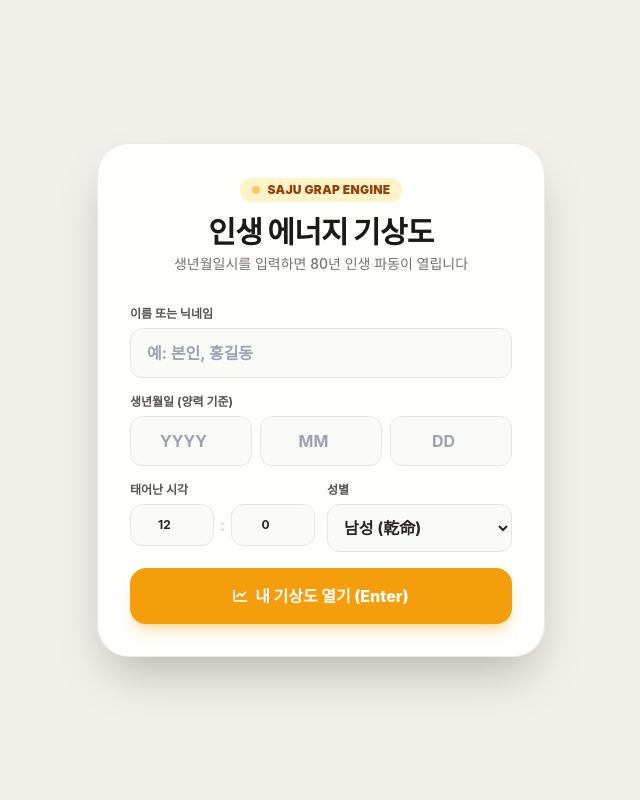
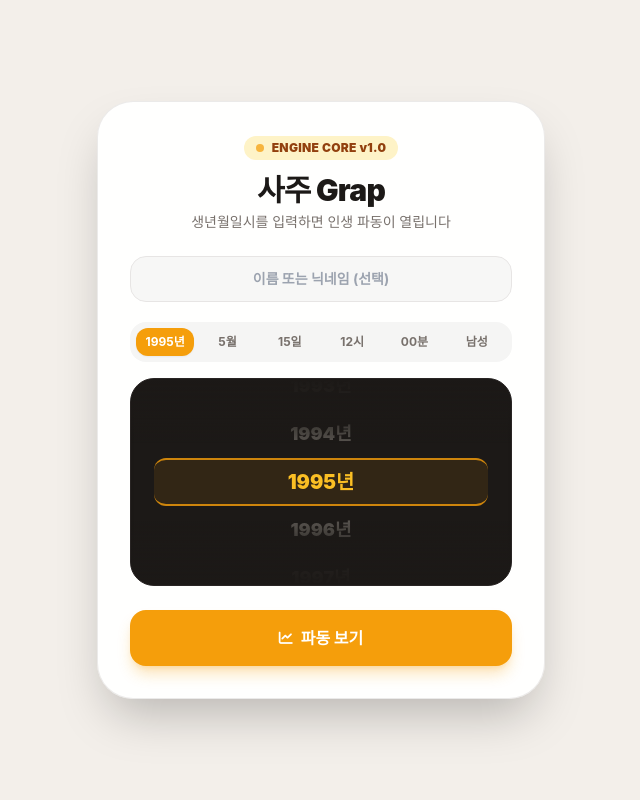
Before and after one commit to hey24blanket/saju_grap, a website: page index.html in a window 1280 px wide. Shown: the whole page, without its empty margins (319-959 px from the left). Drawn offline with nearby package versions, Linux system fonts and the light colour scheme; a web font is replaced by a local one.

Commit message:
Update index.html

```diff
--- a/index.html
+++ b/index.html
@@ -2,8 +2,8 @@
 <html lang="ko">
 <head>
   <meta charset="UTF-8" />
-  <meta name="viewport" content="width=device-width, initial-scale=1.0" />
-  <title>사주그랩 // SAJU GRAP - 인생 에너지 기상도</title>
+  <meta name="viewport" content="width=device-width, initial-scale=1.0, maximum-scale=1.0, user-scalable=no" />
+  <title>사주 Grap - 인생 파동 분석 엔진</title>
 
   <!-- Tailwind CSS, FontAwesome & Chart.js -->
   <script src="https://cdn.tailwindcss.com"></script>
@@ -17,100 +17,100 @@
 
   <style>
     @import url('https://cdn.jsdelivr.net/gh/orioncactus/pretendard/dist/web/static/pretendard.css');
-    * { font-family: 'Pretendard', -apple-system, BlinkMacSystemFont, system-ui, Roboto, sans-serif; }
+    * { font-family: 'Pretendard', -apple-system, BlinkMacSystemFont, system-ui, Roboto, sans-serif; -webkit-tap-highlight-color: transparent; }
+
     .no-scrollbar::-webkit-scrollbar { display: none; }
     .no-scrollbar { -ms-overflow-style: none; scrollbar-width: none; }
     .tube-fill { transition: height 0.8s cubic-bezier(0.34, 1.56, 0.64, 1); }
 
-    /* 화면 전환 페이드 애니메이션 */
+    /* 휠 피커 스크롤 스냅 */
+    .wheel-scroll-container {
+      scroll-snap-type: y mandatory;
+      overscroll-behavior-y: contain;
+    }
+    .wheel-item {
+      scroll-snap-align: center;
+      scroll-snap-stop: always;
+    }
+
+    /* 페이드 애니메이션 */
     .fade-in {
       animation: fadeIn 0.4s cubic-bezier(0.16, 1, 0.3, 1) forwards;
     }
     @keyframes fadeIn {
-      from { opacity: 0; transform: translateY(12px); }
+      from { opacity: 0; transform: translateY(14px); }
       to { opacity: 1; transform: translateY(0); }
     }
   </style>
 </head>
-<body class="bg-[#F3EFEA] text-stone-800 min-h-screen flex flex-col items-center justify-center p-4 md:p-8">
+<body class="bg-[#F3EFEA] text-stone-800 min-h-screen flex flex-col items-center justify-center p-3 md:p-8">
 
   <!-- ===================================================================== -->
-  <!-- 1. [초기 진입 화면] 사주 정보 입력 & 시작 게이트 (Onboarding View)      -->
+  <!-- 1. [온보딩 화면] 화면 정중앙 배치 & 파친코 휠 슬라이더               -->
   <!-- ===================================================================== -->
-  <div id="viewOnboarding" class="w-full max-w-md bg-white/95 backdrop-blur-md rounded-[32px] p-7 md:p-8 shadow-2xl border border-stone-200/80 fade-in">
-    <!-- 브랜드 로고 & 타이틀 -->
-    <div class="text-center mb-8">
+  <div id="viewOnboarding" class="w-full max-w-md bg-white/95 backdrop-blur-xl rounded-[36px] p-6 md:p-8 shadow-2xl border border-stone-200/80 fade-in flex flex-col justify-between my-auto">
+
+    <!-- 브랜드 헤더 -->
+    <div class="text-center mb-6">
       <div class="inline-flex items-center gap-2 bg-amber-100 text-amber-800 px-3 py-1 rounded-full text-xs font-black tracking-wide mb-3">
         <span class="w-2 h-2 rounded-full bg-amber-500 animate-pulse"></span>
-        SAJU GRAP ENGINE
+        ENGINE CORE v1.0
       </div>
-      <h1 class="text-2xl md:text-3xl font-black text-stone-900 tracking-tight">인생 에너지 기상도</h1>
-      <p class="text-xs md:text-sm text-stone-500 font-medium mt-1">생년월일시를 입력하면 80년 인생 파동이 열립니다</p>
+      <h1 class="text-3xl font-black text-stone-900 tracking-tight">사주 Grap</h1>
+      <p class="text-xs md:text-sm text-stone-500 font-medium mt-1">생년월일시를 입력하면 인생 파동이 열립니다</p>
     </div>
 
-    <!-- 사주 입력 폼 -->
-    <form id="onboardingForm" class="space-y-4">
-      <!-- 1) 이름 -->
-      <div>
-        <label class="block text-xs font-bold text-stone-600 mb-1.5">이름 또는 닉네임</label>
-        <input type="text" id="initName" placeholder="예: 본인, 홍길동" required
-          class="w-full px-4 py-3 bg-stone-50 border border-stone-200 rounded-xl font-bold text-stone-800 focus:bg-white focus:ring-2 focus:ring-amber-500 outline-none transition" />
+    <!-- 사용자 이름 입력 -->
+    <div class="mb-5">
+      <div class="relative">
+        <input type="text" id="initName" placeholder="이름 또는 닉네임 (선택)" value=""
+          class="w-full px-4 py-3 bg-stone-100/80 border border-stone-200 rounded-2xl font-bold text-center text-stone-800 focus:bg-white focus:ring-2 focus:ring-amber-500 outline-none transition text-sm" />
       </div>
+    </div>
 
-      <!-- 2) 생년월일 -->
-      <div>
-        <label class="block text-xs font-bold text-stone-600 mb-1.5">생년월일 (양력 기준)</label>
-        <div class="grid grid-cols-3 gap-2">
-          <input type="number" id="initYear" placeholder="YYYY" min="1900" max="2100" required
-            class="w-full px-3 py-3 bg-stone-50 border border-stone-200 rounded-xl font-bold text-center text-stone-800 focus:bg-white focus:ring-2 focus:ring-amber-500 outline-none transition" />
-          <input type="number" id="initMonth" placeholder="MM" min="1" max="12" required
-            class="w-full px-3 py-3 bg-stone-50 border border-stone-200 rounded-xl font-bold text-center text-stone-800 focus:bg-white focus:ring-2 focus:ring-amber-500 outline-none transition" />
-          <input type="number" id="initDay" placeholder="DD" min="1" max="31" required
-            class="w-full px-3 py-3 bg-stone-50 border border-stone-200 rounded-xl font-bold text-center text-stone-800 focus:bg-white focus:ring-2 focus:ring-amber-500 outline-none transition" />
-        </div>
+    <!-- 파친코 휠 단계 탭 (년/월/일/시/분/성별) -->
+    <div class="flex items-center justify-between bg-stone-100 p-1.5 rounded-2xl mb-4 text-xs font-bold gap-1">
+      <button type="button" class="step-tab flex-1 py-1.5 rounded-xl bg-amber-500 text-white shadow-sm transition" data-step="0" id="tabYear">1995년</button>
+      <button type="button" class="step-tab flex-1 py-1.5 rounded-xl text-stone-500 hover:text-stone-800 transition" data-step="1" id="tabMonth">5월</button>
+      <button type="button" class="step-tab flex-1 py-1.5 rounded-xl text-stone-500 hover:text-stone-800 transition" data-step="2" id="tabDay">15일</button>
+      <button type="button" class="step-tab flex-1 py-1.5 rounded-xl text-stone-500 hover:text-stone-800 transition" data-step="3" id="tabHour">12시</button>
+      <button type="button" class="step-tab flex-1 py-1.5 rounded-xl text-stone-500 hover:text-stone-800 transition" data-step="4" id="tabMin">00분</button>
+      <button type="button" class="step-tab flex-1 py-1.5 rounded-xl text-stone-500 hover:text-stone-800 transition" data-step="5" id="tabGender">남성</button>
+    </div>
+
+    <!-- 파친코 휠 슬롯 컨테이너 -->
+    <div class="relative w-full h-52 bg-stone-900 rounded-3xl overflow-hidden shadow-inner border border-stone-800 flex items-center justify-center mb-6">
+
+      <!-- 상하 그라데이션 오버레이 (파친코 원통 렌즈 효과) -->
+      <div class="absolute top-0 left-0 w-full h-16 bg-gradient-to-b from-stone-900 via-stone-900/80 to-transparent pointer-events-none z-10"></div>
+      <div class="absolute bottom-0 left-0 w-full h-16 bg-gradient-to-t from-stone-900 via-stone-900/80 to-transparent pointer-events-none z-10"></div>
+
+      <!-- 중앙 선택 표시 타겟 바 -->
+      <div class="absolute w-[88%] h-12 border-y-2 border-amber-500/80 bg-amber-500/10 rounded-xl pointer-events-none z-0"></div>
+
+      <!-- 동적 롤러 휠 -->
+      <div id="wheelList" class="wheel-scroll-container w-full h-full overflow-y-auto no-scrollbar py-[72px] z-5">
+        <!-- JS로 동적 아이템 생성 -->
       </div>
+    </div>
 
-      <!-- 3) 태어난 시간 & 성별 -->
-      <div class="grid grid-cols-2 gap-3">
-        <div>
-          <label class="block text-xs font-bold text-stone-600 mb-1.5">태어난 시각</label>
-          <div class="flex items-center gap-1.5">
-            <input type="number" id="initHour" placeholder="시(0~23)" min="0" max="23" value="12"
-              class="w-full px-2 py-3 bg-stone-50 border border-stone-200 rounded-xl font-bold text-center text-stone-800 focus:bg-white focus:ring-2 focus:ring-amber-500 outline-none transition text-xs" />
-            <span class="text-stone-300 font-bold">:</span>
-            <input type="number" id="initMin" placeholder="분(0~59)" min="0" max="59" value="0"
-              class="w-full px-2 py-3 bg-stone-50 border border-stone-200 rounded-xl font-bold text-center text-stone-800 focus:bg-white focus:ring-2 focus:ring-amber-500 outline-none transition text-xs" />
-          </div>
-        </div>
+    <!-- 파동 보기 시작 버튼 -->
+    <button type="button" id="btnStart"
+      class="w-full py-4 bg-amber-500 hover:bg-amber-600 active:scale-[0.98] text-white font-extrabold text-base rounded-2xl shadow-lg shadow-amber-500/30 transition flex items-center justify-center gap-2">
+      <i class="fa-solid fa-chart-line text-sm"></i>
+      <span>파동 보기</span>
+    </button>
 
-        <div>
-          <label class="block text-xs font-bold text-stone-600 mb-1.5">성별</label>
-          <select id="initGender"
-            class="w-full px-3 py-3 bg-stone-50 border border-stone-200 rounded-xl font-bold text-stone-800 focus:bg-white focus:ring-2 focus:ring-amber-500 outline-none transition">
-            <option value="1">남성 (乾命)</option>
-            <option value="2">여성 (坤命)</option>
-          </select>
-        </div>
-      </div>
-
-      <!-- 시작 버튼 (Enter 가능) -->
-      <button type="submit" id="btnStart"
-        class="w-full mt-4 py-4 bg-amber-500 hover:bg-amber-600 active:scale-[0.98] text-white font-extrabold text-base rounded-2xl shadow-lg shadow-amber-500/30 transition flex items-center justify-center gap-2">
-        <i class="fa-solid fa-chart-line text-sm"></i>
-        <span>내 기상도 열기 (Enter)</span>
-      </button>
-    </form>
-
-    <!-- 클라우드 저장된 주소록 빠른 로드 칩 -->
-    <div id="onboardingSavedWrapper" class="mt-6 pt-5 border-t border-stone-100 hidden">
-      <p class="text-[11px] font-bold text-stone-400 mb-2.5"><i class="fa-solid fa-clock-rotate-left mr-1"></i>최근 저장된 사주 선택:</p>
+    <!-- 클라우드 저장 사주 칩 -->
+    <div id="onboardingSavedWrapper" class="mt-5 pt-4 border-t border-stone-100 hidden">
+      <p class="text-[11px] font-bold text-stone-400 mb-2"><i class="fa-solid fa-clock-rotate-left mr-1"></i>저장된 사주 불러오기:</p>
       <div id="onboardingSavedList" class="flex flex-wrap gap-1.5"></div>
     </div>
   </div>
 
 
   <!-- ===================================================================== -->
-  <!-- 2. [메인 대시보드 화면] 기상도 & 80년 대운 파동 분석 (초기 숨김)         -->
+  <!-- 2. [결과 화면] 80년 대운 파동 & 에너지 저널 대시보드 (초기 숨김)         -->
   <!-- ===================================================================== -->
   <div id="viewDashboard" class="w-full max-w-5xl hidden flex-col items-center gap-6 fade-in">
 
@@ -122,7 +122,7 @@
         </div>
         <div>
           <h2 class="font-black text-stone-900 text-sm md:text-base flex items-center gap-1.5">
-            <span id="dashUserName">사용자</span>님의 기상도
+            <span id="dashUserName">사용자</span>님의 인생 파동
             <span id="dashPillarTag" class="text-[11px] font-bold bg-stone-100 text-stone-600 px-2 py-0.5 rounded-md">--</span>
           </h2>
         </div>
@@ -135,7 +135,7 @@
         </button>
         <button id="btnEditInput" class="px-3 py-2 bg-stone-100 hover:bg-stone-200 text-stone-700 font-bold rounded-xl transition flex items-center gap-1.5">
           <i class="fa-solid fa-rotate-left text-xs"></i>
-          <span>다른 사주 보기</span>
+          <span>다시 입력</span>
         </button>
       </div>
     </header>
@@ -143,12 +143,12 @@
     <!-- 듀얼 카드 레이아웃 -->
     <main class="w-full grid grid-cols-1 lg:grid-cols-2 gap-6 items-start">
 
-      <!-- SCREEN 1: 80년 파동 차트 -->
+      <!-- SCREEN 1: 80년 파동 곡선 -->
       <section class="bg-[#FAFAF8] rounded-[36px] p-6 shadow-xl border border-stone-200/80 flex flex-col justify-between min-h-[700px] relative overflow-hidden">
         <div>
           <div class="flex items-center justify-between mb-4">
             <div>
-              <p class="text-xs font-semibold text-stone-400 mb-0.5">인생 에너지 기상도</p>
+              <p class="text-xs font-semibold text-stone-400 mb-0.5">사주 Grap Life Tracker</p>
               <h3 class="text-xl font-black text-stone-900 flex items-center gap-1.5">
                 반가워요, <span id="txtUserPillar" class="text-amber-600 underline decoration-amber-300 decoration-2 underline-offset-4">분석 완료</span> ☀️
               </h3>
@@ -167,7 +167,7 @@
             <button class="flex-1 py-1.5 rounded-xl transition-all">일봉</button>
           </div>
 
-          <!-- 필터 칩 -->
+          <!-- 영역 필터 칩 -->
           <div class="flex items-center gap-1.5 overflow-x-auto no-scrollbar mb-3 pb-1 text-xs font-bold">
             <button class="filter-chip active bg-stone-800 text-white px-3 py-1.5 rounded-full shrink-0 shadow-sm" data-domain="all">ALL</button>
             <button class="filter-chip bg-stone-100 text-stone-600 hover:bg-stone-200 px-3 py-1.5 rounded-full shrink-0 transition" data-domain="career">사업</button>
@@ -202,7 +202,7 @@
                 <span class="text-xs font-black text-rose-500">용희신 가이드</span>
                 <i class="fa-solid fa-seedling text-emerald-500 text-xs"></i>
               </div>
-              <p id="txtModeDesc" class="text-[11px] text-stone-500 font-medium leading-tight mb-2.5">
+              <p class="text-[11px] text-stone-500 font-medium leading-tight mb-2.5">
                 나에게 유리한 에너지 흐름
               </p>
               <div class="flex flex-wrap gap-1">
@@ -227,7 +227,6 @@
           </div>
         </div>
 
-        <!-- 하단 네비게이션 탭바 -->
         <nav class="bg-white rounded-2xl px-6 py-3 border border-stone-100 flex items-center justify-between shadow-sm text-stone-400 text-xs font-bold">
           <button class="flex flex-col items-center gap-1 text-amber-600"><i class="fa-solid fa-house text-base"></i><span>홈</span></button>
           <button class="flex flex-col items-center gap-1 hover:text-stone-700 transition"><i class="fa-solid fa-compass text-base"></i><span>기상도</span></button>
@@ -236,7 +235,6 @@
           <button class="flex flex-col items-center gap-1 hover:text-stone-700 transition"><i class="fa-solid fa-user text-base"></i><span>내 정보</span></button>
         </nav>
       </section>
-
 
       <!-- SCREEN 2: 4대 에너지 튜브 & 기상 통찰 -->
       <section class="bg-[#FAFAF8] rounded-[36px] p-6 shadow-xl border border-stone-200/80 flex flex-col justify-between min-h-[700px]">
@@ -248,7 +246,7 @@
 
           <div class="text-center mb-6">
             <div id="txtMainWaveScore" class="text-5xl font-black text-stone-900 tracking-tight mb-1">0</div>
-            <p id="txtMainComment" class="text-xs font-semibold text-stone-500">
+            <p class="text-xs font-semibold text-stone-500">
               대운 구간별 실시간 에너지 충전율
             </p>
           </div>
@@ -325,10 +323,10 @@
   </div>
 
   <!-- ===================================================================== -->
-  <!-- Firebase & Client Logic Script                                       -->
+  <!-- Script: 휠 피커 제어 & API 연동                                        -->
   <!-- ===================================================================== -->
   <script>
-    // 1. Firebase 설정 (본인 Firebase 콘솔 키로 교체)
+    // 1. Firebase 구성 정보
     const firebaseConfig = {
       apiKey: "AIzaSyD-YOUR_ACTUAL_API_KEY",
       authDomain: "saju-grap.firebaseapp.com",
@@ -346,14 +344,177 @@
       firebase.initializeApp(firebaseConfig);
       auth = firebase.auth();
       db = firebase.firestore();
-
       auth.signInAnonymously().then(cred => {
         currentUser = cred.user;
         loadSavedProfiles();
       }).catch(err => console.warn('Firebase Auth:', err.message));
     }
 
-    // 2. 화면 전환 함수 (Onboarding <-> Dashboard)
+    // 2. 휠 피커 상태 관리
+    const state = {
+      name: '',
+      year: 1995,
+      month: 5,
+      day: 15,
+      hour: 12,
+      minute: 0,
+      gender: 1,
+      step: 0 // 0:year, 1:month, 2:day, 3:hour, 4:minute, 5:gender
+    };
+
+    const steps = [
+      { id: 'year', label: '년', min: 1940, max: 2030, unit: '년' },
+      { id: 'month', label: '월', min: 1, max: 12, unit: '월' },
+      { id: 'day', label: '일', min: 1, max: 31, unit: '일' },
+      { id: 'hour', label: '시', min: 0, max: 23, unit: '시' },
+      { id: 'minute', label: '분', min: 0, max: 55, stepVal: 5, unit: '분' },
+      { id: 'gender', label: '성별', options: [{ val: 1, text: '남성 (乾命)' }, { val: 2, text: '여성 (坤命)' }] }
+    ];
+
+    let autoNextTimer = null;
+    let isProgrammaticScroll = false;
+
+    // 휠 렌더링
+    function renderWheel(stepIndex) {
+      state.step = stepIndex;
+      const config = steps[stepIndex];
+      const wheelEl = document.getElementById('wheelList');
+      wheelEl.innerHTML = '';
+
+      // 탭 활성화 스타일 갱신
+      document.querySelectorAll('.step-tab').forEach((tab, idx) => {
+        if (idx === stepIndex) {
+          tab.classList.add('bg-amber-500', 'text-white', 'shadow-sm');
+          tab.classList.remove('text-stone-500');
+        } else {
+          tab.classList.remove('bg-amber-500', 'text-white', 'shadow-sm');
+          tab.classList.add('text-stone-500');
+        }
+      });
+
+      let items = [];
+      if (config.options) {
+        items = config.options.map(opt => ({ val: opt.val, text: opt.text }));
+      } else {
+        const stepVal = config.stepVal || 1;
+        for (let v = config.min; v <= config.max; v += stepVal) {
+          items.push({ val: v, text: `${v}${config.unit}` });
+        }
+      }
+
+      items.forEach(item => {
+        const div = document.createElement('div');
+        div.className = 'wheel-item h-12 flex items-center justify-center text-lg font-black transition-all cursor-pointer select-none';
+        div.dataset.value = item.val;
+        div.innerText = item.text;
+
+        // 탭 클릭 시 즉시 선택 & 다음 단계 이동
+        div.onclick = () => {
+          selectWheelItem(div, true);
+        };
+        wheelEl.appendChild(div);
+      });
+
+      // 현재 선택된 값으로 스크롤 위치 이동
+      setTimeout(() => {
+        const currentVal = (stepIndex === 0 ? state.year :
+                           stepIndex === 1 ? state.month :
+                           stepIndex === 2 ? state.day :
+                           stepIndex === 3 ? state.hour :
+                           stepIndex === 4 ? state.minute : state.gender);
+
+        const targetNode = Array.from(wheelEl.children).find(c => Number(c.dataset.value) === Number(currentVal));
+        if (targetNode) {
+          isProgrammaticScroll = true;
+          targetNode.scrollIntoView({ block: 'center', behavior: 'instant' });
+          highlightCenterItem();
+          setTimeout(() => { isProgrammaticScroll = false; }, 100);
+        }
+      }, 20);
+    }
+
+    // 아이템 선택 처리 및 자동 전환
+    function selectWheelItem(el, shouldAdvance = true) {
+      if (!el) return;
+      isProgrammaticScroll = true;
+      el.scrollIntoView({ block: 'center', behavior: 'smooth' });
+
+      const val = Number(el.dataset.value);
+      const s = state.step;
+
+      if (s === 0) { state.year = val; document.getElementById('tabYear').innerText = `${val}년`; }
+      else if (s === 1) { state.month = val; document.getElementById('tabMonth').innerText = `${val}월`; }
+      else if (s === 2) { state.day = val; document.getElementById('tabDay').innerText = `${val}일`; }
+      else if (s === 3) { state.hour = val; document.getElementById('tabHour').innerText = `${val}시`; }
+      else if (s === 4) { state.minute = val; document.getElementById('tabMin').innerText = `${String(val).padStart(2, '0')}분`; }
+      else if (s === 5) { state.gender = val; document.getElementById('tabGender').innerText = val === 1 ? '남성' : '여성'; }
+
+      highlightCenterItem();
+
+      clearTimeout(autoNextTimer);
+      if (shouldAdvance && s < steps.length - 1) {
+        autoNextTimer = setTimeout(() => {
+          renderWheel(s + 1);
+        }, 350); // 0.35초 뒤 다음 탭으로 매끄럽게 전환
+      }
+
+      setTimeout(() => { isProgrammaticScroll = false; }, 300);
+    }
+
+    // 스크롤 시 중앙 아이템 하이라이트
+    function highlightCenterItem() {
+      const wheelEl = document.getElementById('wheelList');
+      const containerRect = wheelEl.getBoundingClientRect();
+      const centerY = containerRect.top + containerRect.height / 2;
+
+      let closestEl = null;
+      let minDistance = Infinity;
+
+      Array.from(wheelEl.children).forEach(child => {
+        const childRect = child.getBoundingClientRect();
+        const childCenterY = childRect.top + childRect.height / 2;
+        const dist = Math.abs(centerY - childCenterY);
+
+        if (dist < minDistance) {
+          minDistance = dist;
+          closestEl = child;
+        }
+
+        // 비선택 텍스트 어둡게 처리
+        child.classList.remove('text-amber-400', 'scale-110', 'text-2xl');
+        child.classList.add('text-stone-600', 'text-base');
+      });
+
+      if (closestEl) {
+        closestEl.classList.remove('text-stone-600', 'text-base');
+        closestEl.classList.add('text-amber-400', 'scale-110', 'text-2xl');
+      }
+      return closestEl;
+    }
+
+    // 휠 스크롤 멈춤 감지
+    let scrollEndTimer = null;
+    document.getElementById('wheelList').addEventListener('scroll', () => {
+      highlightCenterItem();
+      if (isProgrammaticScroll) return;
+
+      clearTimeout(scrollEndTimer);
+      scrollEndTimer = setTimeout(() => {
+        const centerEl = highlightCenterItem();
+        if (centerEl) {
+          selectWheelItem(centerEl, true);
+        }
+      }, 150);
+    });
+
+    // 탭 직접 클릭 이벤트
+    document.querySelectorAll('.step-tab').forEach(tab => {
+      tab.addEventListener('click', () => {
+        renderWheel(Number(tab.dataset.step));
+      });
+    });
+
+    // 3. 화면 전환 및 분석 실행
     function switchView(viewName) {
       const vOnboarding = document.getElementById('viewOnboarding');
       const vDashboard = document.getElementById('viewDashboard');
@@ -369,11 +530,20 @@
       }
     }
 
-    // 3. API 통신 및 분석 실행
-    async function executeAnalysis(payload) {
+    async function executeAnalysis() {
       const btn = document.getElementById('btnStart');
       btn.classList.add('opacity-70', 'pointer-events-none');
       btn.querySelector('span').innerText = '인생 파동 계산 중...';
+
+      const payload = {
+        name: document.getElementById('initName').value.trim() || '사용자',
+        year: state.year,
+        month: state.month,
+        day: state.day,
+        hour: state.hour,
+        minute: state.minute,
+        gender: state.gender
+      };
 
       try {
         const res = await fetch('/api/analyze', {
@@ -395,7 +565,7 @@
         alert('백엔드 서버와 통신할 수 없습니다.');
       } finally {
         btn.classList.remove('opacity-70', 'pointer-events-none');
-        btn.querySelector('span').innerText = '내 기상도 열기 (Enter)';
+        btn.querySelector('span').innerText = '파동 보기';
       }
     }
 
@@ -405,12 +575,10 @@
       const dayPillar = pillars.day;
       const dayGan = dayPillar.charAt(0);
 
-      // 상단 바 정보
       document.getElementById('dashUserName').innerText = name;
       document.getElementById('dashPillarTag').innerText = `${dayPillar}일주`;
       document.getElementById('dashGanBadge').innerText = dayGan;
 
-      // 스크린 1 정보
       document.getElementById('txtUserPillar').innerText = `${name} (${dayPillar})`;
       document.getElementById('txtDayGanBadge').innerText = dayGan;
       document.getElementById('txtStrengthStatus').innerText = `${analysis.status} (${analysis.strengthScore}점)`;
@@ -420,7 +588,6 @@
       document.getElementById('badgeFlow').innerText = meta.isForward ? '순행 대운' : '역행 대운';
       document.getElementById('txtStartAgeInfo').innerText = `만 ${meta.startAge}세 대운 시작`;
 
-      // 4대 튜브 (대표 대운 기준)
       const activeWave = daewoonWaves[3] || daewoonWaves[0];
       updateTubes(activeWave.scores);
 
@@ -507,7 +674,7 @@
       });
     }
 
-    // 5. Firebase 주소록 저장/불러오기
+    // 5. Firebase 저장/불러오기
     async function saveToCloud() {
       if (!currentPayload) return;
       if (!db || !currentUser) {
@@ -549,35 +716,25 @@
         chip.innerHTML = `<i class="fa-regular fa-user text-amber-600"></i> ${item.name} (${item.year}.${item.month}.${item.day})`;
         chip.onclick = () => {
           document.getElementById('initName').value = item.name;
-          document.getElementById('initYear').value = item.year;
-          document.getElementById('initMonth').value = item.month;
-          document.getElementById('initDay').value = item.day;
-          document.getElementById('initHour').value = item.hour;
-          document.getElementById('initMin').value = item.minute;
-          document.getElementById('initGender').value = item.gender;
-          executeAnalysis(item);
+          state.year = item.year;
+          state.month = item.month;
+          state.day = item.day;
+          state.hour = item.hour;
+          state.minute = item.minute;
+          state.gender = item.gender;
+          executeAnalysis();
         };
         listEl.appendChild(chip);
       });
     }
 
     // 6. 이벤트 바인딩
-    document.getElementById('onboardingForm').addEventListener('submit', (e) => {
-      e.preventDefault();
-      const payload = {
-        name: document.getElementById('initName').value.trim() || '사용자',
-        year: parseInt(document.getElementById('initYear').value, 10),
-        month: parseInt(document.getElementById('initMonth').value, 10),
-        day: parseInt(document.getElementById('initDay').value, 10),
-        hour: parseInt(document.getElementById('initHour').value, 10),
-        minute: parseInt(document.getElementById('initMin').value, 10),
-        gender: parseInt(document.getElementById('initGender').value, 10)
-      };
-      executeAnalysis(payload);
-    });
-
+    document.getElementById('btnStart').addEventListener('click', executeAnalysis);
     document.getElementById('btnSaveToCloud').addEventListener('click', saveToCloud);
     document.getElementById('btnEditInput').addEventListener('click', () => switchView('onboarding'));
+
+    // 초기 0단계(년도 휠) 렌더링
+    renderWheel(0);
   </script>
 </body>
 </html>
```
